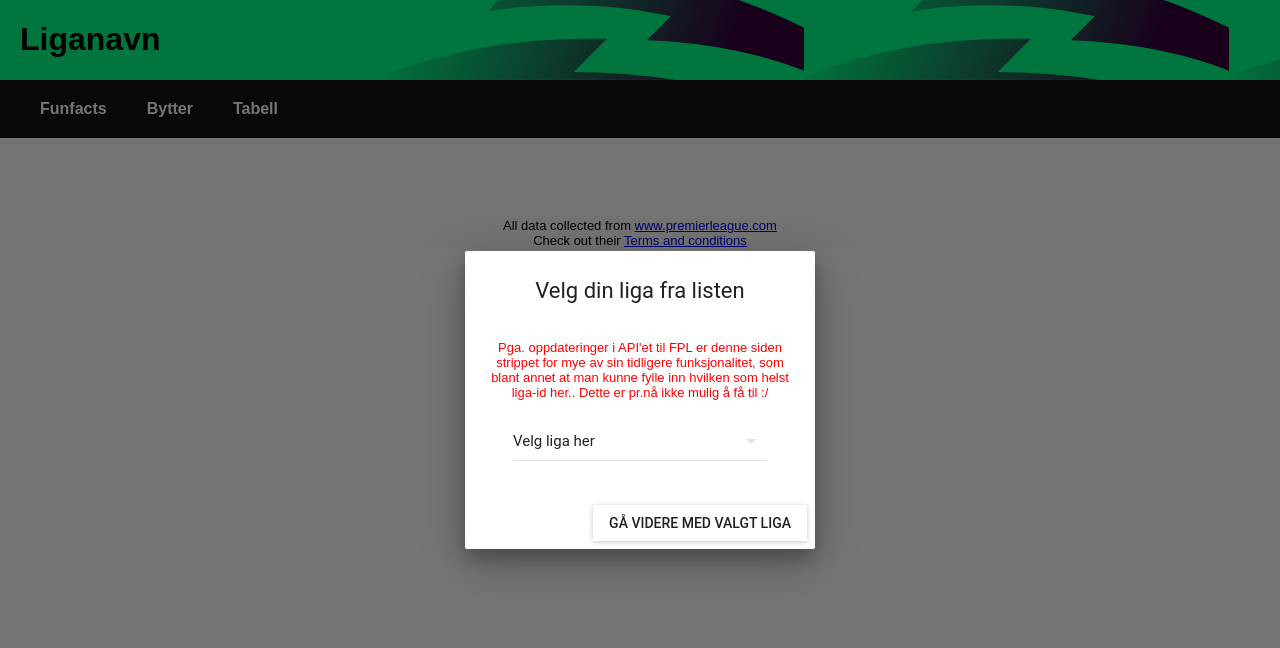
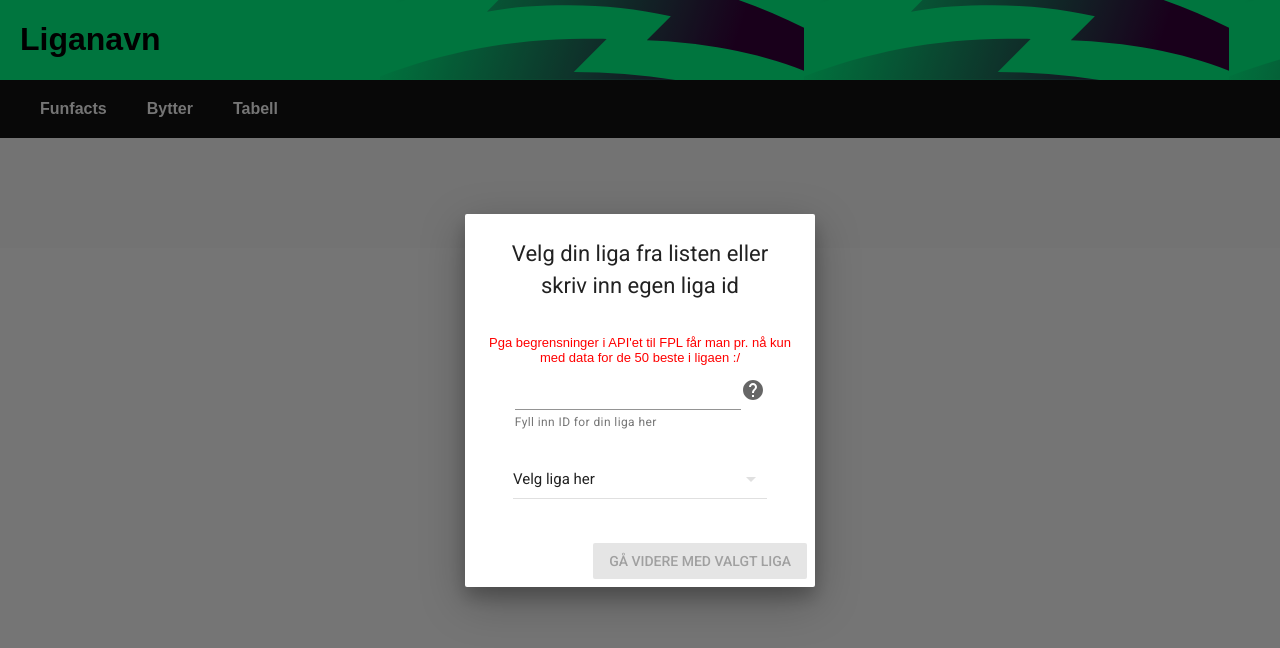
Before and after one commit to oysteinwaage/fpl17cup, a React (Create React App) app: page / in a window 1280 px wide. Shown: the top 648 px of the page. Built offline with nearby package versions, Linux system fonts and the light colour scheme.

Commit message:
Kan nå fylle inn hvilken som helst liga-id og få kjørt opp siden med den ligaens statistikk

```diff
--- a/public/index.html
+++ b/public/index.html
@@ -1,4 +1,5 @@
 <!doctype html>
+<link rel="stylesheet" href="https://fonts.googleapis.com/css?family=Roboto:300,400,500,700&display=swap" />
 <html lang="en">
 <head>
     <!-- Global site tag (gtag.js) - Google Analytics -->
--- a/src/App.css
+++ b/src/App.css
@@ -88,3 +88,7 @@ ul.header li a {
     width: 100%;
     text-align: left;
 }
+
+.leagueIdInputField {
+    width: 75%;
+}
--- a/src/Login.js
+++ b/src/Login.js
@@ -1,6 +1,7 @@
 import React, {Component} from 'react';
 import {connect} from 'react-redux';
 import PropTypes from 'prop-types';
+// TODO disse her må du bli kvitt og bytte ut med nye @material-ui
 import Dialog from 'material-ui/Dialog';
 import MuiThemeProvider from 'material-ui/styles/MuiThemeProvider';
 import RaisedButton from 'material-ui/RaisedButton';
@@ -8,6 +9,12 @@ import CircularProgress from 'material-ui/CircularProgress';
 import DropDownMenu from 'material-ui/DropDownMenu';
 import MenuItem from 'material-ui/MenuItem';
 import Popover from 'material-ui/Popover/Popover';
+
+import Tooltip from '@material-ui/core/Tooltip';
+import HelpIcon from '@material-ui/icons/Help';
+import TextField from '@material-ui/core/TextField';
+import withStyles from "@material-ui/core/styles/withStyles";
+import Typography from "@material-ui/core/Typography";
 import {push} from "connected-react-router";
 import './App.css';
 import {
@@ -102,8 +109,10 @@ class Login extends Component {
             leagueId: 120053,
             leagueName: 'Liganavn',
             showLeagueIdInfo: false,
+            leagueIdInputField: '',
         };
         this.toggleShowLeagueIdInfo = this.toggleShowLeagueIdInfo.bind(this);
+        this.handleLigavalgFraInput = this.handleLigavalgFraInput.bind(this);
         this.props.onAapneNySide('');
     };
 
@@ -143,6 +152,7 @@ class Login extends Component {
                         onSetCurrentRound(scoreData);
                         this.makeGroupData();
 
+                        // TODO flytt denne her inn i samme reducer-innslag som onSetCurrentRound (og rename den actionene den..)
                         // setter map med id: lagNavn
                         let teamNameToIdMap = {};
                         scoreData.forEach(function (player) {
@@ -181,7 +191,7 @@ class Login extends Component {
     }
 
     triggerFetchDataFromServer = () => {
-        const { onUpdateIsLoadingData} = this.props;
+        const {onUpdateIsLoadingData} = this.props;
         onUpdateIsLoadingData(true);
         this.setState({
             chosenLeagueId: true,
@@ -200,9 +210,20 @@ class Login extends Component {
         // This prevents ghost click.
     };
 
-    // TODO fjern denne og alt som har med ligaId som lokal konstant her når state er fikset
     handleLigavalgFraDropdown = (event, index, value) => {
+        this.setState({leagueIdInputField: value});
         this.props.onUpdateChosenLeagueId(value);
+    };
+
+    handleLigavalgFraInput = (event) => {
+        try {
+            const nyId = parseInt(event.target.value, 10);
+            this.props.onUpdateChosenLeagueId(Number.isNaN(nyId) ? null : nyId);
+            this.setState({leagueIdInputField: Number.isNaN(nyId) ? '' : nyId});
+        } catch (e) {
+            //doNothing
+            console.log('error ', e, " - verdi ", event.target.value);
+        }
     };
 
     render() {
@@ -212,9 +233,20 @@ class Login extends Component {
             <RaisedButton
                 label="Gå videre med valgt liga"
                 onClick={() => this.triggerFetchDataFromServer()}
-                disabled={this.state.leagueIdChosenByUser === ''}
+                disabled={!leagueIdChosenByUser}
             />,
         ];
+
+        const HtmlTooltip = withStyles((theme) => ({
+            tooltip: {
+                backgroundColor: '#f5f5f9',
+                color: 'rgba(0, 0, 0, 0.87)',
+                maxWidth: 450,
+                fontSize: theme.typography.pxToRem(12),
+                border: '1px solid #dadde9',
+                disableFocusListener: true
+            },
+        }))(Tooltip);
 
         return (
             <div>
@@ -235,27 +267,32 @@ class Login extends Component {
                         {isForFameAndGloryLeague(leagueIdChosenByUser) &&
                         <React.Fragment>
                             <li>
-                                <a className={currentPage === '/kamper' ? 'active' : ''} onClick={() => onAapneNySide('kamper')}>Kamper</a>
+                                <a className={currentPage === '/kamper' ? 'active' : ''}
+                                   onClick={() => onAapneNySide('kamper')}>Kamper</a>
                             </li>
                             <li>
-                                <a className={currentPage === '/grupper' ? 'active' : ''} onClick={() => onAapneNySide('grupper')}>Grupper</a>
+                                <a className={currentPage === '/grupper' ? 'active' : ''}
+                                   onClick={() => onAapneNySide('grupper')}>Grupper</a>
                             </li>
                         </React.Fragment>
                         }
                         <li>
-                            <a className={currentPage === '/funfacts' ? 'active' : ''} onClick={() => onAapneNySide('funfacts')}>Funfacts</a>
+                            <a className={currentPage === '/funfacts' ? 'active' : ''}
+                               onClick={() => onAapneNySide('funfacts')}>Funfacts</a>
                         </li>
                         <li>
-                            <a className={currentPage === '/transfers' ? 'active' : ''} onClick={() => onAapneNySide('transfers')}>Bytter</a>
+                            <a className={currentPage === '/transfers' ? 'active' : ''}
+                               onClick={() => onAapneNySide('transfers')}>Bytter</a>
                         </li>
                         <li>
-                            <a className={currentPage === '/leaguetable' ? 'active' : ''} onClick={() => onAapneNySide('leaguetable')}>Tabell</a>
+                            <a className={currentPage === '/leaguetable' ? 'active' : ''}
+                               onClick={() => onAapneNySide('leaguetable')}>Tabell</a>
                         </li>
                     </div>
                 </ul>
 
                 <div className="content">
-                    <TeamStatsModal />
+                    <TeamStatsModal/>
                     {isLoadingData &&
                     <MuiThemeProvider>
                         <Dialog
@@ -270,31 +307,38 @@ class Login extends Component {
                     {!this.state.chosenLeagueId &&
                     <MuiThemeProvider>
                         <Dialog
-                            title={"Velg din liga fra listen"}
+                            title={"Velg din liga fra listen eller skriv inn egen liga id"}
                             open={!this.state.chosenLeagueId}
                             contentStyle={customContentStyle}
                             actions={brukValgtLigaKnapp}
                         >
-                            <p style={{color: 'red', fontSize: 'small'}}> Pga. oppdateringer i API'et til FPL er denne
-                                siden strippet for mye av sin tidligere funksjonalitet, som blant annet at man kunne
-                                fylle inn
-                                hvilken som helst liga-id her.. Dette er pr.nå ikke mulig å få til :/
-
-                                {/*Pga begrensninger i API'et til FPL får man pr.*/}
-                                {/*nå kun med data for de 50 beste i ligaen :/*/}
+                            <p style={{color: 'red', fontSize: 'small'}}>
+                                Pga begrensninger i API'et til FPL får man pr.
+                                nå kun med data for de 50 beste i ligaen :/
                             </p>
-                            {/*<TextField*/}
-                            {/*    disabled={true}*/}
-                            {/*    hintText="eks: 61858"*/}
-                            {/*    floatingLabelText="Fyll inn ID for din liga her ()"*/}
-                            {/*    value={this.state.leagueIdChosenByUser}*/}
-                            {/*    onChange={(event, newValue) => this.updateLeagueId(newValue)}*/}
-                            {/*/>*/}
-                            {/*<ActionInfo*/}
-                            {/*    style={actionInfoStyle}*/}
-                            {/*    onClick={(event) => this.toggleShowLeagueIdInfo(event)}*/}
-                            {/*/>*/}
-                            {/*<br/>*/}
+                            <div>
+                                <TextField
+                                    className="leagueIdInputField"
+                                    helperText="Fyll inn ID for din liga her"
+                                    value={this.state.leagueIdInputField}
+                                    onChange={this.handleLigavalgFraInput}
+                                />
+                                <HtmlTooltip
+                                    title={
+                                        <React.Fragment>
+                                            <Typography color="inherit">Her finner du din ligakode</Typography>
+                                            Du finner id'en til din liga ved å gå inn på ønsket liga i nettleseren og se
+                                            i
+                                            URL'en.<br/>
+                                            Det ser typisk slik ut:<br/> https://fantasy.premierleague.com/leagues/<span
+                                            style={{fontStyle: 'italic', fontWeight: 'bold'}}>1234567</span>/standings/c
+                                        </React.Fragment>
+                                    }
+                                >
+                                    <HelpIcon/>
+                                </HtmlTooltip>
+                            </div>
+                            <br/>
                             <DropDownMenu
                                 value={leaguesInDropdownList.find(l => l.id === leagueIdChosenByUser) ? leagueIdChosenByUser : ''}
                                 onChange={this.handleLigavalgFraDropdown}
@@ -315,8 +359,8 @@ class Login extends Component {
                             >
                                 Du finner id'en til din liga ved å gå inn på ønsket liga i nettleseren og se i
                                 URL'en.<br/>
-                                Det ser typisk slik ut:<br/> https://fantasy.premierleague.com/a/ leagues/standings/<a
-                                style={{fontStyle: 'italic', fontWeight: 'bold'}}>976245</a>/classic
+                                Det ser typisk slik ut:<br/> https://fantasy.premierleague.com/leagues/<span
+                                style={{fontStyle: 'italic', fontWeight: 'bold'}}>976245</span>/standings/c
                             </Popover>
                         </Dialog>
                     </MuiThemeProvider>
@@ -334,13 +378,6 @@ const customContentStyle = {
     maxHeight: '90%',
     textAlign: 'center',
 };
-// const actionInfoStyle = {
-//     // TODO funker ikke med hover. sjekk ut.
-//     '&:hover': {
-//         color: 'yellow'
-//     }
-// };
-// export default Login;
 
 Login.propTypes = {
     onUpdateChosenLeagueId: PropTypes.func,
--- a/src/reducers/initialState.js
+++ b/src/reducers/initialState.js
@@ -6,7 +6,7 @@ export default {
     managerIds: [],
     leagueData: {},
     roundStats: {},
-    leagueIdChosenByUser: 0,
+    leagueIdChosenByUser: null,
     loadingData: false,
     players: {},
     showTeamStatsModal: false,
```
Also changed, not shown: package.json (+9 -7 lines), 1 other file (tests, documents, lock files or other folders).
